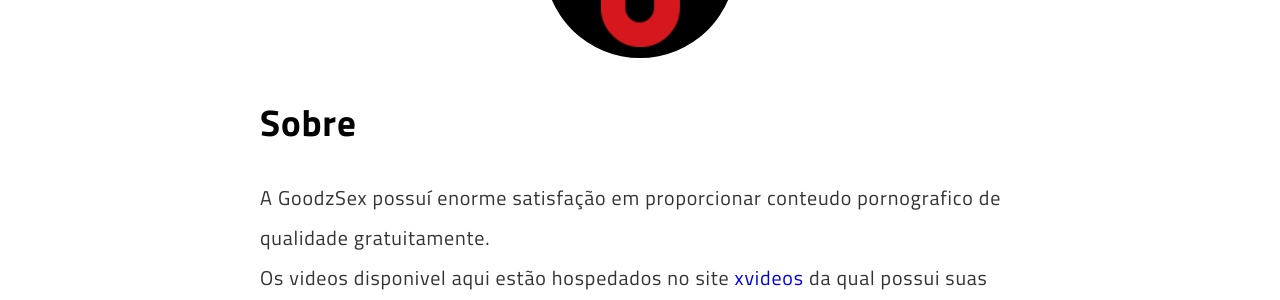
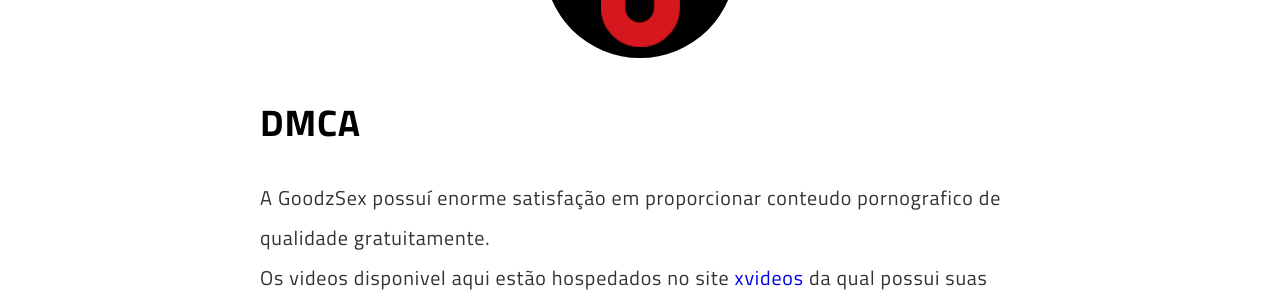
Before and after one commit to guiadamusculacao/guiadamusculacao, a Jekyll site: the page built from dmca.md, in a window 1280 px wide and 1072 px high. Shown: the part 234-534 px from the top of the window. Built offline with Jekyll 4.4.1, drawn with Linux system fonts in a browser that asks for light colours.

Commit message:
Update dmca.md

```diff
--- a/dmca.md
+++ b/dmca.md
@@ -7,7 +7,7 @@
 
 <img itemprop="image" class="img-rounded" src="{{ site.url }}/assets/ico/192x192.png" alt="GoodzSex Logotipo">
 
-## Sobre
+## DMCA
 
 A GoodzSex possuí enorme satisfação em proporcionar conteudo pornografico de qualidade gratuitamente.<br/>
 Os videos disponivel aqui estão hospedados no site <a href="https://xvideos.com/">xvideos</a> da qual possui suas proprias diretrizes.<br/>
```
